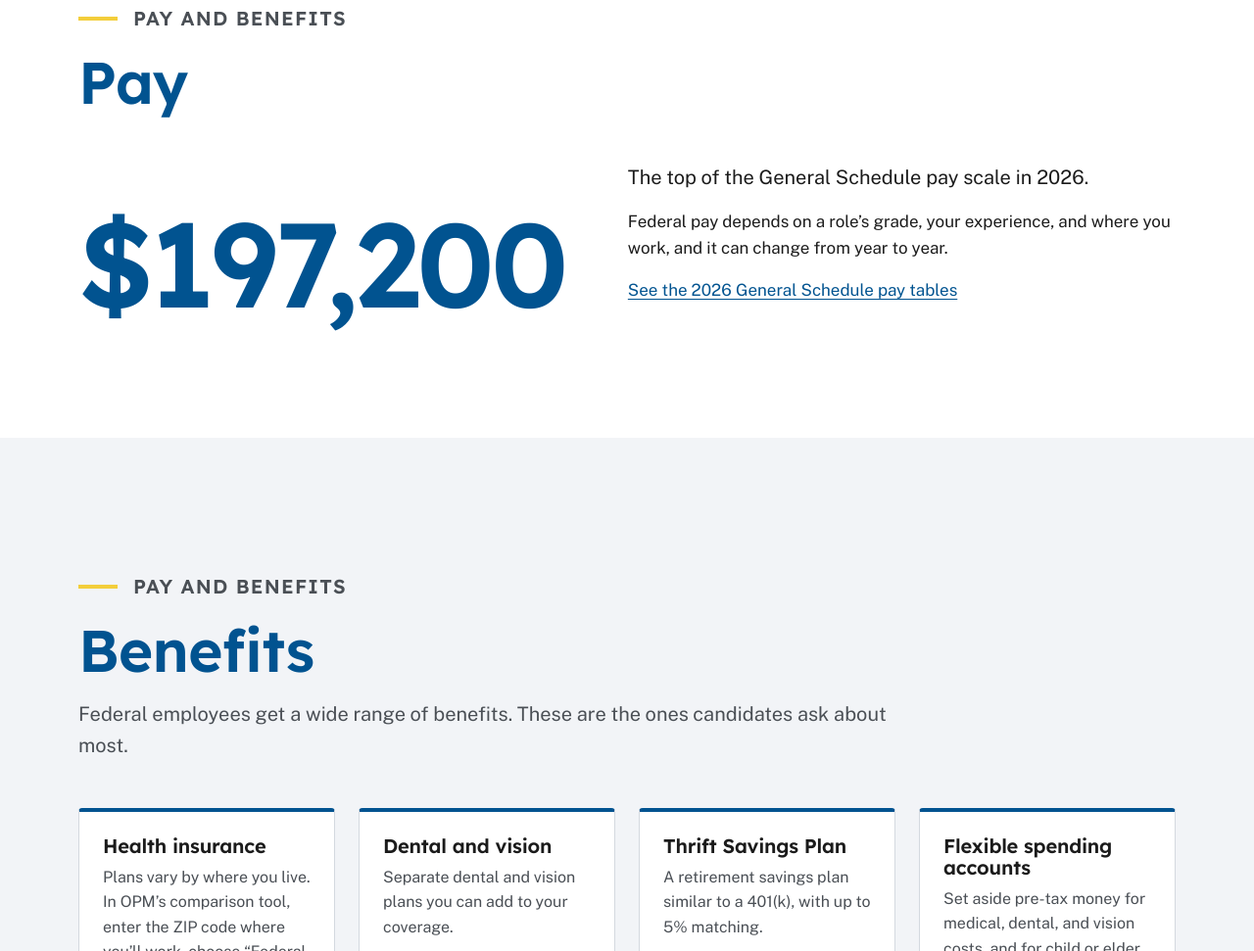
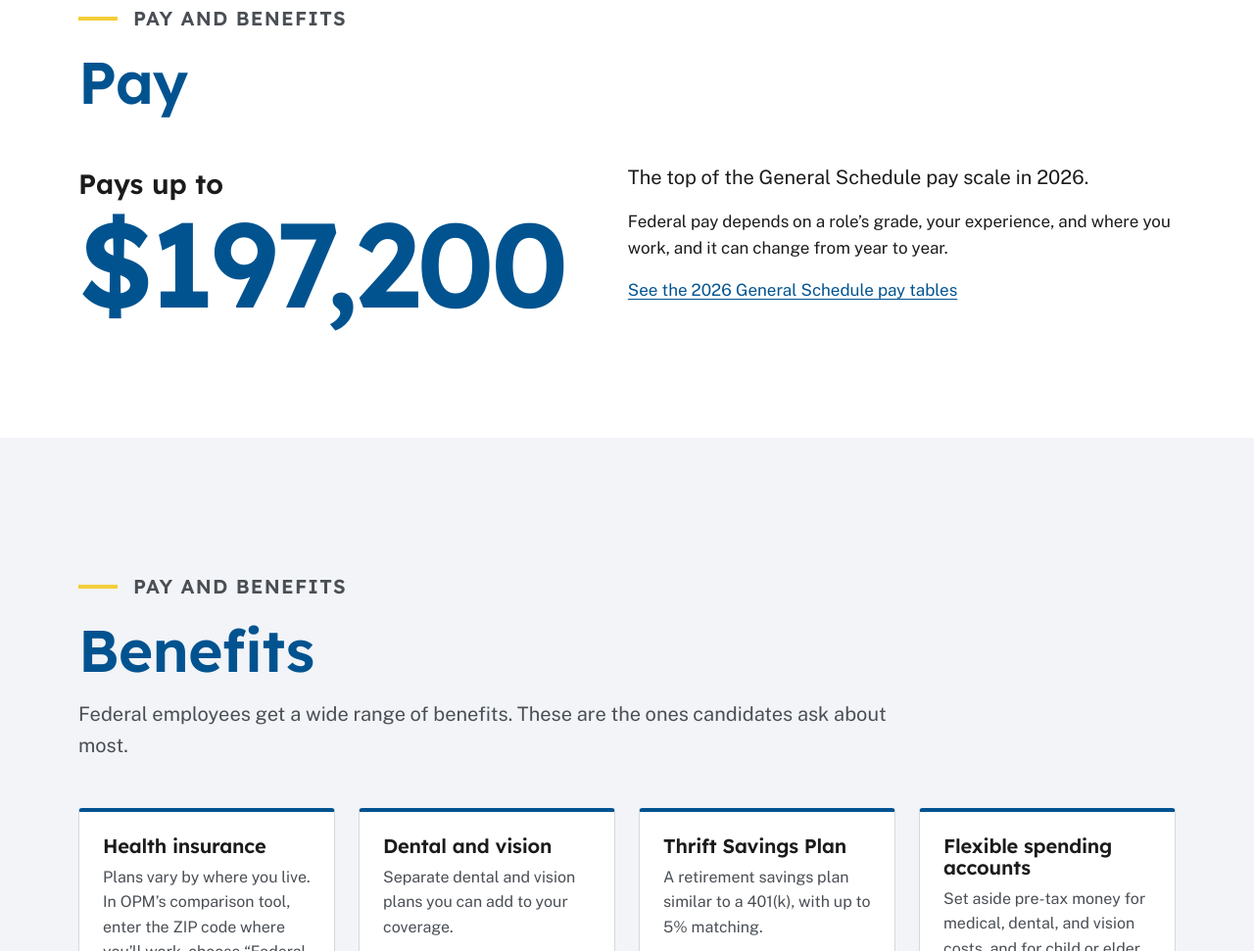
Before and after one commit to amy-gleason/ohtp-join-concept, a plain HTML site: page index.html in a window 1280 px wide. Shown: the part 3864-4835 px from the top of the page at 98% size. Drawn offline with nearby package versions, Linux system fonts and the light colour scheme.

Commit message:
Pay stat: say 'Pays up to'
Co-authored-by: amy-gleason <amy-gleason@users.noreply.github.com>

```diff
--- a/index.html
+++ b/index.html
@@ -231,6 +231,7 @@ a:hover{text-decoration-thickness:2px;color:var(--cms-color-ink)}
 /* ---- cms-stat (pay) ---- */
 .cms-stat{display:grid;gap:var(--cms-spacing-4);align-items:end}
 .cms-stat__number{font-family:var(--cms-font-heading);font-size:clamp(3.5rem,2rem + 7vw,8.5rem);line-height:.95;font-weight:600;color:var(--cms-color-primary);letter-spacing:-.03em;margin:0}
+.cms-stat__prefix{display:block;font-size:var(--cms-type-lg);letter-spacing:0;line-height:1.2;margin-bottom:.25em;color:var(--cms-color-ink)}
 .cms-stat__label{font-size:var(--cms-type-md);margin:0 0 var(--cms-spacing-2)}
 @media (min-width:64em){.cms-stat{grid-template-columns:auto 1fr;gap:var(--cms-spacing-8)}}
 
@@ -464,7 +465,7 @@ a:hover{text-decoration-thickness:2px;color:var(--cms-color-ink)}
         <h2 id="pay-title">Pay</h2>
       </div>
       <div class="cms-stat cms-reveal">
-        <p class="cms-stat__number">$197,200</p>
+        <p class="cms-stat__number"><span class="cms-stat__prefix">Pays up to</span> $197,200</p>
         <div>
           <p class="cms-stat__label">The top of the General Schedule pay scale in 2026.</p>
           <p>Federal pay depends on a role’s grade, your experience, and where you work, and it can change from year to year.</p>
```
